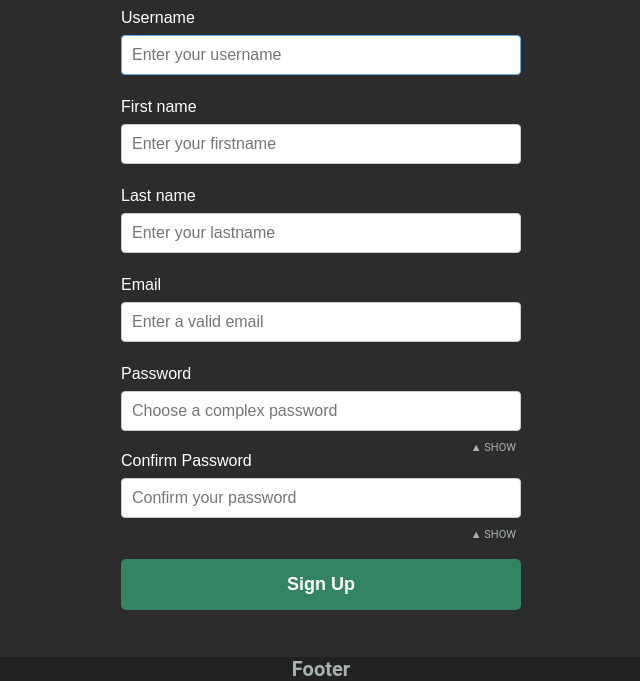
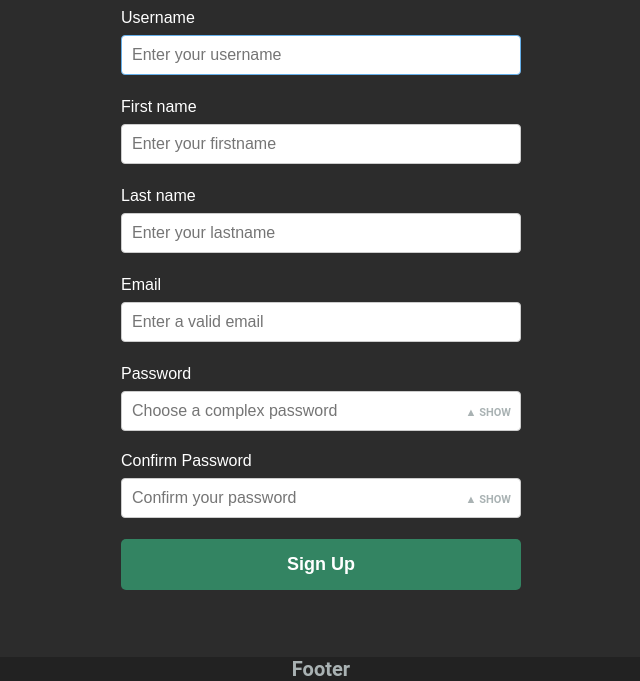
Before and after one commit to electrikbox/Cronos, a Django app: page /accounts/signup/ in a window 1280 px wide. Shown: the part 119-800 px from the top of the page, without its empty margins (319-959 px from the left). Run offline with Django 3.2, Linux system fonts and the light colour scheme.

Commit message:
show/hide inside form field

```diff
--- a/Cronos_server/static/css/forms.css
+++ b/Cronos_server/static/css/forms.css
@@ -46,10 +46,6 @@
 	border-radius: 5px;
 	cursor: pointer;
 }
-.signup_form label[for="id_password2"] {
-	margin-top: -10px;
-	padding-top: 0px;
-}
 
 .login_form input[type="text"]:focus,
 .login_form input[type="password"]:focus,
@@ -92,11 +88,15 @@
 .showPwd {
 	font-family: var(--main-font-family);
 	color: var(--text-color);
+	width: auto;
+	font-weight: bold;
 	font-size: 11px;
 	cursor: pointer;
-	text-align: right;
-	margin-right: 5px;
-	margin-top: -3px;
+	margin-right: 10px;
+	margin-top: -38px;
+	margin-left: auto;
+	margin-bottom: 15px;
+
 }
 .showPwd:hover {
 	color: var(--link-color);
```
